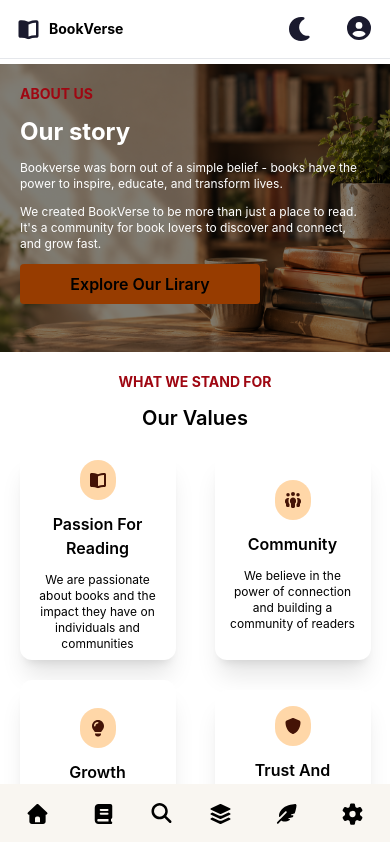
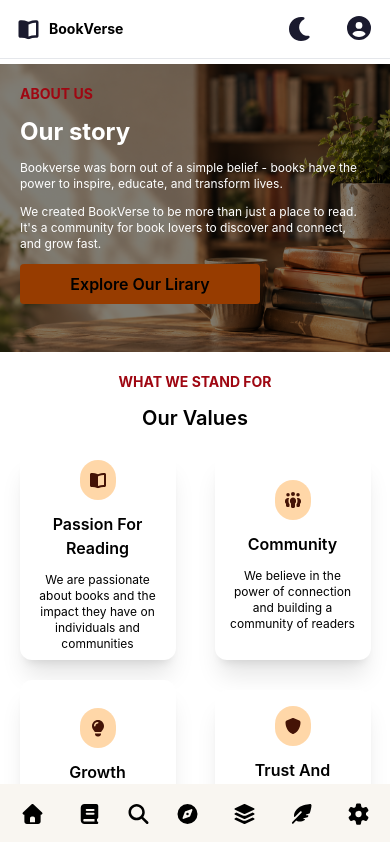
Before and after one commit to DanielApple05/Book-verse, a React (Vite) app in the folder book-verse-frontend/: page /about in a window 390 px wide. Shown: the top 842 px of the page. Built offline with nearby package versions, Linux system fonts and the light colour scheme; no server answers.

Commit message:
feat: improve Search component styling and visibility across navigation bars

```diff
--- a/book-verse-frontend/src/assets/components/header-component/header.jsx
+++ b/book-verse-frontend/src/assets/components/header-component/header.jsx
@@ -18,7 +18,7 @@ const Header = () => {
   return (
     <div className='flex items-center justify-between p-4 border-b xl:text-2xl text-sm border-gray-200 w-full fixed top-0 z-50 dark:bg-gray-800/50 backdrop-blur-md ' >
       <Logo />
-        <div className='xl:flex hidden'>  <Search /> </div>
+        <div className='xl:flex hidden w-full'>  <Search /> </div>
       <div className='flex items-center gap-7'>
         <FontAwesomeIcon
           icon={darkMode ? faSun : faMoon}
--- a/book-verse-frontend/src/assets/components/navigations/mobileNavBar.jsx
+++ b/book-verse-frontend/src/assets/components/navigations/mobileNavBar.jsx
@@ -16,16 +16,17 @@ const MobileNavBar = () => {
             onClick={() => setSearchOpen(false)}
           />
           <div className="fixed bottom-20 left-4 right-4 z-50 bg-white m-5 rounded-lg">
-            <Search style />
+            <Search />
           </div>
         </>
       )}
-      <div className="space-x-4 flex w-full justify-around">
+      <div className="space-x-4 flex w-full justify-around items-center">
         {Tabs.map(tab => (
           tab.action === "search" ? (
             <button
               key={tab.id}
               onClick={() => setSearchOpen(!searchOpen)}
+              className={tab.style || ""}
             >
               <FontAwesomeIcon
                 icon={tab.icon}
--- a/book-verse-frontend/src/assets/components/navigations/navTabs.jsx
+++ b/book-verse-frontend/src/assets/components/navigations/navTabs.jsx
@@ -3,8 +3,8 @@ import { faHome, faBook, faCompass, faLayerGroup, faFeatherPointed, faGear, faMa
 const Tabs = [
   { id: 1, name: "Home",   path: '/home',    icon: faHome },
   { id: 2, name: "Library",    path: '/library', icon: faBook },
-  { id: 3, name: "Search", action: "search", icon: faMagnifyingGlass, style: "hidden md:flex" },
-  { id: 4, name: "Discovery",  path: '/discovery', icon: faCompass, style: "hidden md:block"  },
+  { id: 3, name: "Search", action: "search", icon: faMagnifyingGlass, style: "xl:block flex" },
+  { id: 4, name: "Discovery",  path: '/discovery', icon: faCompass,  style: "xl:hidden"  },
   { id: 5, name: "Categories",  path: '/category',  icon: faLayerGroup },
   { id: 6, name: "Authors",  path: '/authors',  icon: faFeatherPointed},
   { id: 7, name: "Settings",  path: '/settings',  icon: faGear }
--- a/book-verse-frontend/src/assets/components/navigations/sideNavBar.jsx
+++ b/book-verse-frontend/src/assets/components/navigations/sideNavBar.jsx
@@ -8,13 +8,13 @@ const SideNavBar = () => {
     <>
       <div className='min-w-[20%] h-screen dark:bg-gray-800 bg-[#F9F6F1] xl:flex hidden justify-center border-r dark:text-gray-200 text-black border-gray-200 sticky top-0'>
         <div className="space-y-4 mt-25">
-          {Tabs.map(tab => (
+          {Tabs.filter(tab => !tab.action).map((tab) => (
             <NavLink
               key={tab.id}
               to={tab.path}
               className={({ isActive }) =>
-                `flex items-center gap-3 rounded-lg p-2 font-semibold xl:text-sm text-xs hover:bg-[#cd8f6b]  ${isActive ? 'bg-[#E8834A] text-white' : ' '
-                }`
+                `flex items-center gap-3 rounded-lg p-2 font-semibold xl:text-sm text-xs hover:bg-[#cd8f6b]
+      ${isActive ? 'bg-[#E8834A] text-white' : ''}`
               }
             >
               <FontAwesomeIcon icon={tab.icon} className="text-xl" />
```
